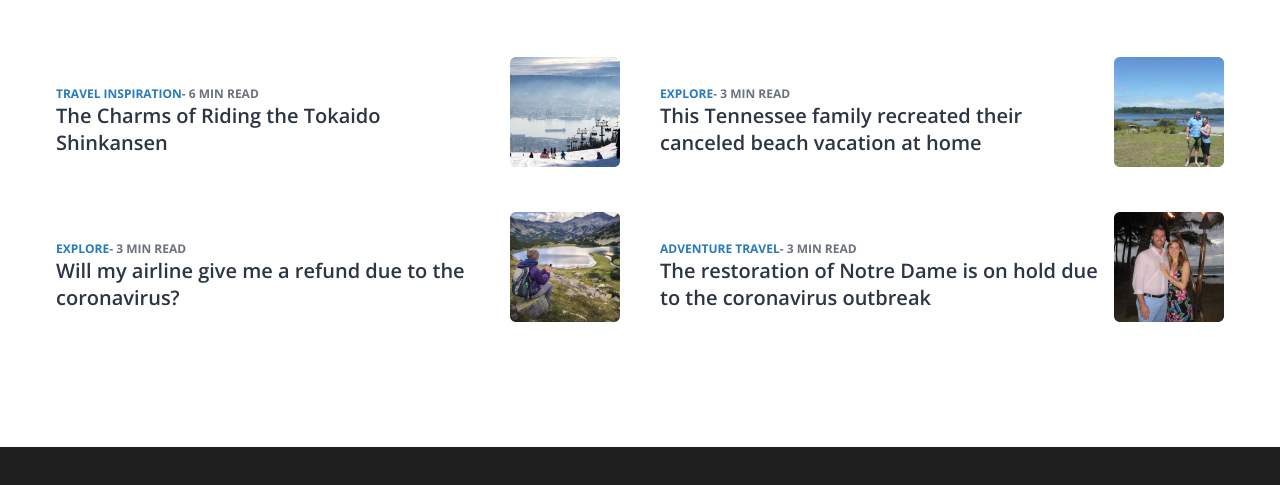
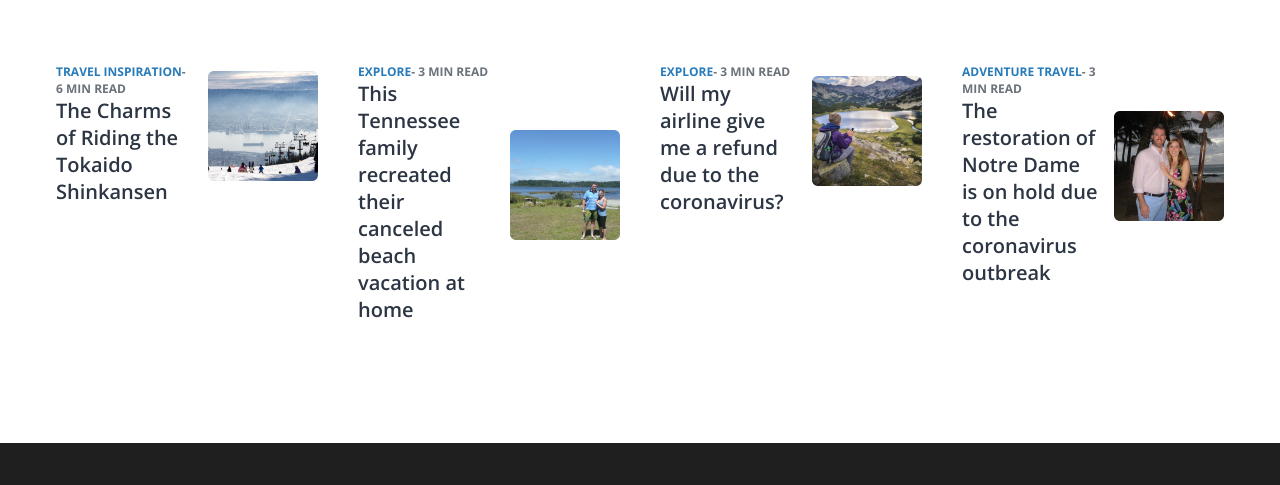
Before and after one commit to kobayashiwa/html-env03, a plain HTML site: page index.html in a window 1280 px wide. Shown: the part 1885-2370 px from the top of the page. Drawn offline with nearby package versions, Linux system fonts and the light colour scheme.

Commit message:
Update style.css

```diff
--- a/css/style.css
+++ b/css/style.css
@@ -57,7 +57,8 @@ ul.flex-box {
 	padding: 60px 0;
 }
 ul.flex-box li {
-	flex: auto;
+	flex-wrap: wrap;
+	width: 25%;
 }
 .card img {
 	width: 94%;
@@ -120,10 +121,12 @@ ul.flex-box li {
 }
 .latestListItem {
 	margin-top: 60px;
+	display: flex;
 	flex-wrap: wrap;
 	margin-left: -40px;
 }
 .latestListItem li {
+	flex-wrap: wrap;
 	width: 50%;
 	padding-left: 40px;
 	margin-bottom: 40px;
```
